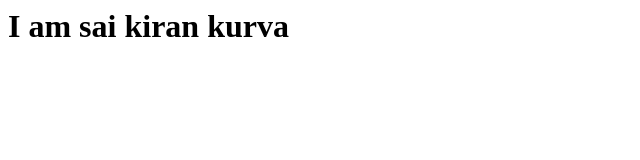
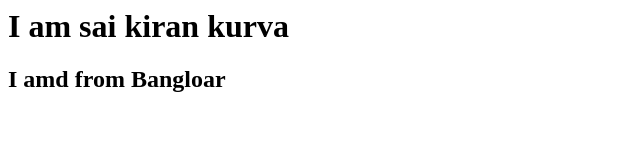
Before and after one commit to keyrunkiran/project1, a plain HTML site: page index.html in a window 1280 px wide. Shown: the whole page, without its empty margins (0-640 px from the left). Drawn offline with Linux system fonts and the light colour scheme.

Commit message:
Update index.html

```diff
--- a/index.html
+++ b/index.html
@@ -2,5 +2,6 @@
 <title>Hello World</title>
 <body>
 <h1>I am sai kiran kurva</h1>
+  <h2>I amd from Bangloar</h2>
 </body>
 </html>
```
